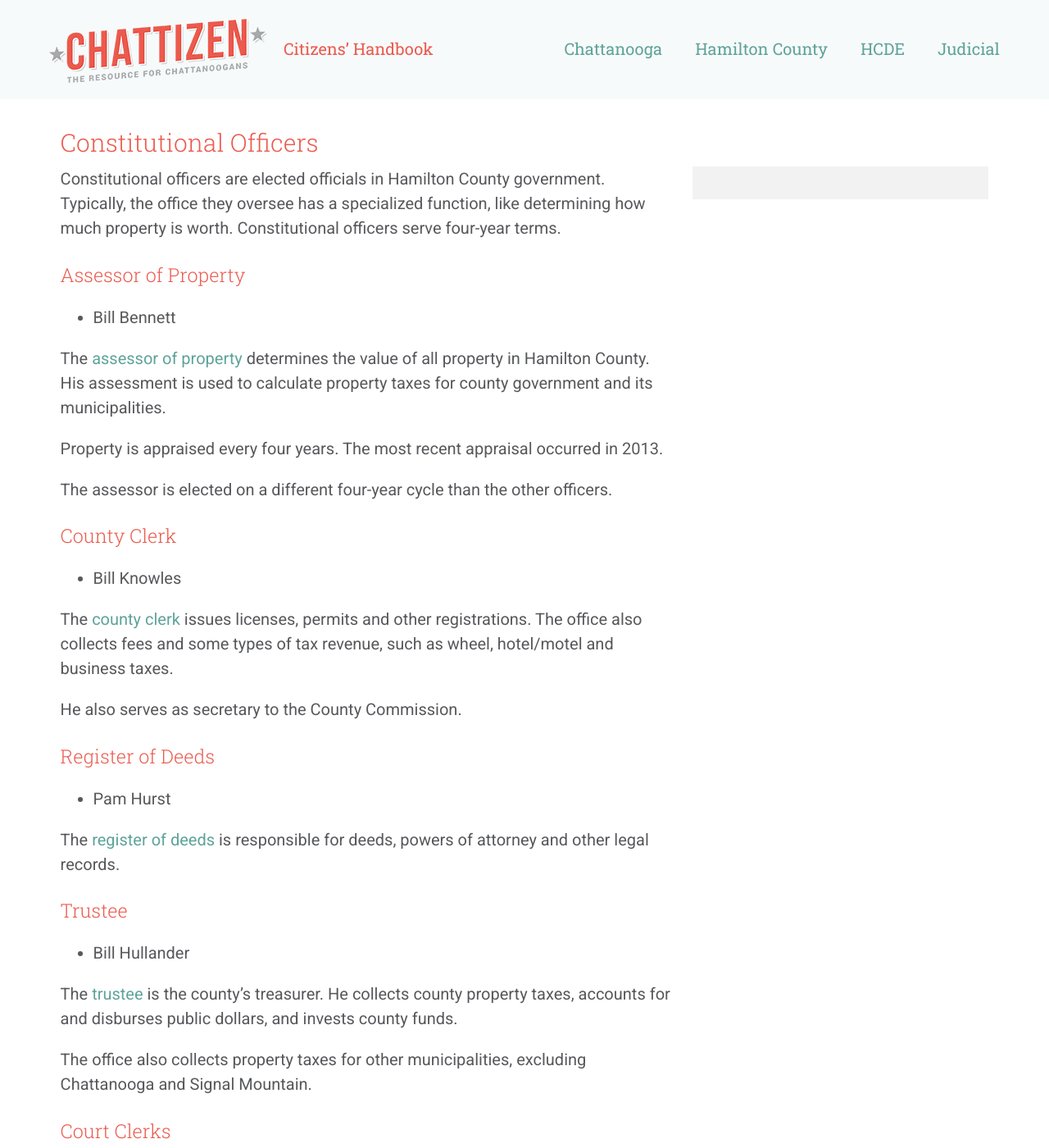
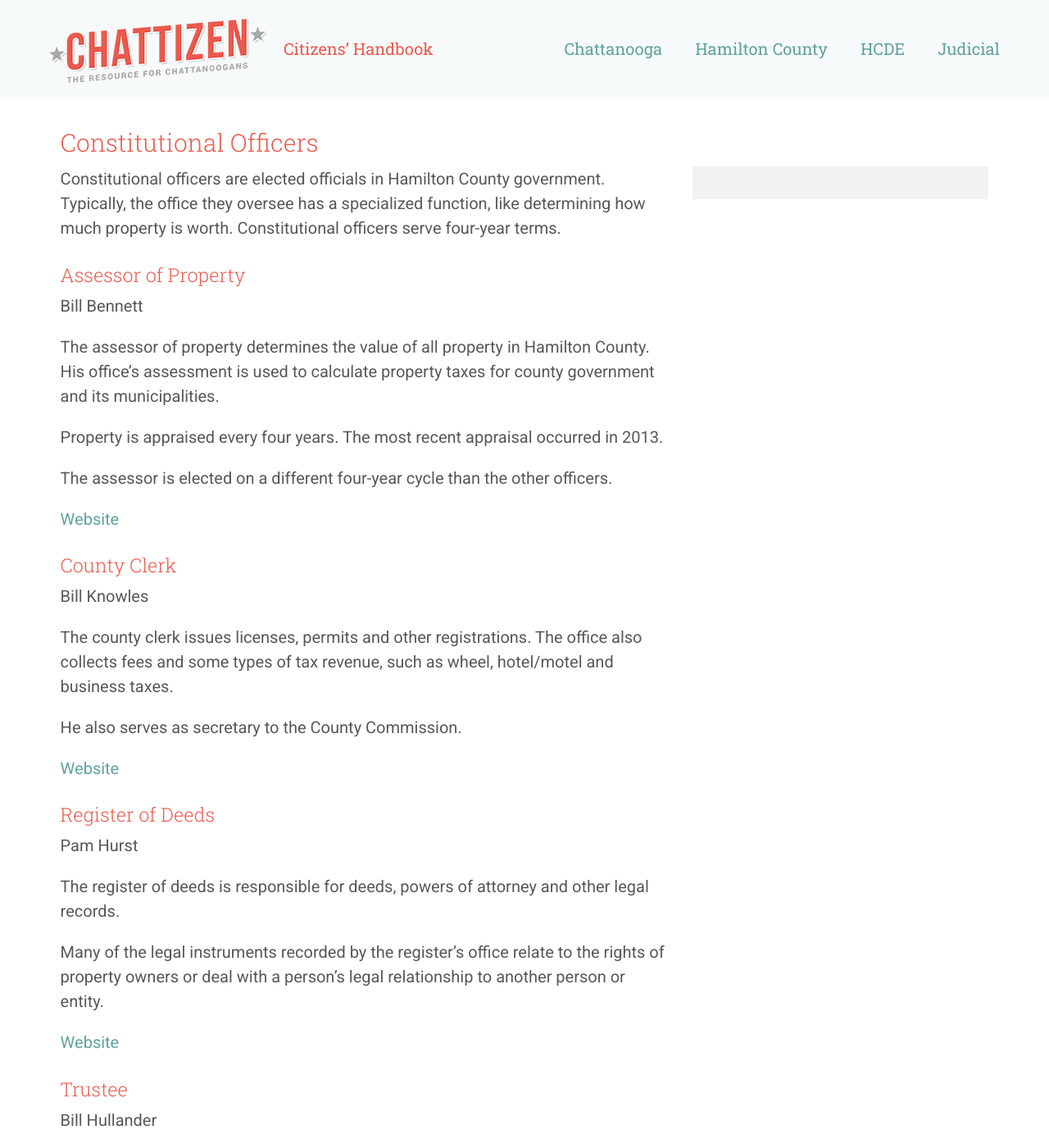
Before and after one commit to chattizen/citizens-handbook, a Jekyll site: the page built from hamilton-county/constitutional-officers/index.md, in a window 1280 px wide and 1400 px high. Shown: the whole window at 82% size. Built offline with Jekyll 4.4.1, drawn with Linux system fonts in a browser that asks for light colours; nearby versions of some CDN libraries; comment, search, counter and statistics services are not loaded; some of the changed text lies outside the part shown.

Commit message:
Add info on constitutional-officers page

```diff
--- a/hamilton-county/constitutional-officers/index.md
+++ b/hamilton-county/constitutional-officers/index.md
@@ -12,40 +12,50 @@
 
 ### Assessor of Property
 
-+ Bill Bennett
+Bill Bennett
 
-The [assessor of property](http://www.hamiltontn.gov/assessor/) determines the value of all property in Hamilton County. His assessment is used to calculate property taxes for county government and its municipalities.
+The assessor of property determines the value of all property in Hamilton County. His office's assessment is used to calculate property taxes for county government and its municipalities.
 
 Property is appraised every four years. The most recent appraisal occurred in 2013.
 
 The assessor is elected on a different four-year cycle than the other officers.
 
+[Website](http://www.hamiltontn.gov/assessor/)
+
 ### County Clerk
 
-+ Bill Knowles
+Bill Knowles
 
-The [county clerk](http://www.countyclerkanytime.com) issues licenses, permits and other registrations. The office also collects fees and some types of tax revenue, such as wheel, hotel/motel and business taxes.
+The county clerk issues licenses, permits and other registrations. The office also collects fees and some types of tax revenue, such as wheel, hotel/motel and business taxes.
 
 He also serves as secretary to the County Commission.
 
+[Website](http://www.countyclerkanytime.com)
+
 ### Register of Deeds
 
-+ Pam Hurst
+Pam Hurst
 
-The [register of deeds](http://www.hamiltontn.gov/Register/) is responsible for deeds, powers of attorney and other legal records.
+The register of deeds is responsible for deeds, powers of attorney and other legal records.
+
+Many of the legal instruments recorded by the register's office relate to the rights of property owners or deal with a person's legal relationship to another person or entity.
+
+[Website](http://www.hamiltontn.gov/Register/)
 
 ### Trustee
 
-+ Bill Hullander
+Bill Hullander
 
-The [trustee](http://www.hamiltontn.gov/Trustee/) is the county's treasurer. He collects county property taxes, accounts for and disburses public dollars, and invests county funds.
+The trustee is the county's treasurer. He collects county property taxes, accounts for and disburses public dollars, and invests county funds.
 
 The office also collects property taxes for other municipalities, excluding Chattanooga and Signal Mountain.
+
+[Website](http://www.hamiltontn.gov/Trustee/)
 
 ### Court Clerks
 
 + Circuit Court Clerk: Paula Thompson
-+ Criminal Court Clerk: Gwen Tidwell,
++ Criminal Court Clerk: Gwen Tidwell
 + Juvenile Court Clerk: Gary Behler
 + Clerk and Master: Lee Akers (appointed)
 
@@ -55,8 +65,10 @@
 
 ### Sheriff
 
-+ Jim Hammond
+Jim Hammond
 
-The [sheriff's office](http://www.hcsheriff.gov) is Hamilton County's law enforcement agency. The sheriff oversees the county jail. His office executes court orders, such as search and arrest warrants.
+The sheriff's office is Hamilton County's law enforcement agency. The sheriff oversees the county jail. His office executes court orders, such as search and arrest warrants.
 
 The sheriff's office is divided into five departments: law enforcement, corrections, support services, criminal investigations and administration.
+
+[Website](http://www.hcsheriff.gov)
--- a/hamilton-county/index.html
+++ b/hamilton-county/index.html
@@ -39,7 +39,7 @@
               <h2>Constitutional Officers</h2>
             </dt>
             <dd>
-                <p>There are many other elected offices in Hamilton County government. Each one has a specialized function.</p>
+                <p>There are many other elected offices in Hamilton County government. Each one has a special function. Like the mayor and County Commission, they are required by the Tennessee Constitution. They are called constitutional officers.</p>
 
                 <p><a href="./constitutional-officers">Read more</a></p>
             </dd>
```
